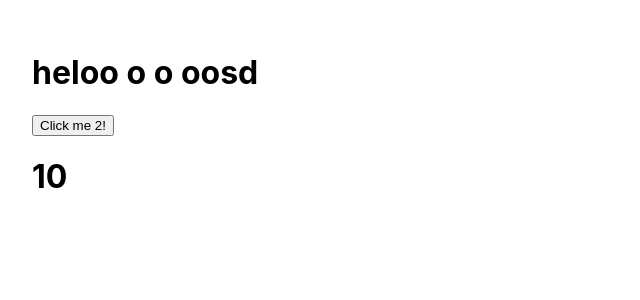
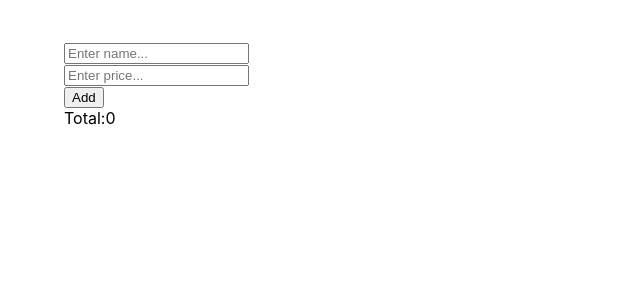
Before and after one commit to Khoaruoi69/test, a React (Create React App) app: page / in a window 1280 px wide. Shown: the top 300 px of the page, without its empty margins (0-640 px from the left). Built offline with nearby package versions, Linux system fonts and the light colour scheme.

Commit message:
dùng useMemo() đẻ tính mảng ko lặp

```diff
--- a/src/App.js
+++ b/src/App.js
@@ -3,18 +3,10 @@
 
 
 function App() {
-  const [count2, setCount2]= useState(10)
-
-
-  const handleCount2 = useCallback(()=>{
-    setCount2(pre=>pre+1);
-  },[])
 
   return (
     <div style={{ padding: 32}}>
-     <Content onIncrease2={handleCount2}/>
-     <h1>{count2 }</h1>
-
+      <Content/>
     </div>
   )
 }
--- a/src/Content.js
+++ b/src/Content.js
@@ -1,4 +1,4 @@
-import { useEffect, useInsertionEffect, useState, useRef, memo } from "react";
+import { useEffect, useInsertionEffect, useState, useRef, memo, useMemo } from "react";
 // memo chỉ chạy khi có một thằng components thay đổi, nếu ko có thay đổi gì thì nó giữ nguyên ko thay đổi
 /**
  * 1. memo() - > higher Order  Components(HOC)
@@ -12,13 +12,56 @@
 
 function Content({count, onIncrease2}) {
 
-  console.log("re-render");
+  const [name,setName] = useState()
+  const [price,setPrice] = useState()
+  const [products,setProducts] = useState([])
 
+  // useRef để đưa con trỏ chuột về ô input
+   const nameRef = useRef()
+
+  const handleSubmit=()=>{
+    setProducts([...products,{
+      name: name,
+      price: +price
+    }])
+    setName('')
+    setPrice('')
+    nameRef.current.focus()
+  }
+
+  // When the product changes, the use changes.
+  const total = useMemo(()=>{
+    const results = products.reduce((results, product)=>{
+      console.log('recalculation')
+      return results + product.price;
+    },0)
+    return results;
+  },[products])
   return (
-    <div>
-    <h1>heloo o o oosd </h1>
-     <button onClick={ onIncrease2}>Click me 2!</button>
+    <div style={{padding:'10px 32px'}}>
+      <input
+        ref={nameRef}
+        value={name}
+        placeholder="Enter name..."
+        onChange={e=>setName(e.target.value)}
+      />
+      <br/>
+      <input
+        value={price}
+        placeholder="Enter price..."
+        onChange={e=>setPrice(e.target.value)}
+      />
+      <br/>
+      <button onClick={handleSubmit}> Add</button>
+      <br/>
+      Total:{total}
+      <ul>
+        {products.map((product,index)=>(
+          <li key={index}>{product.name} - {product.price}</li>
+        ))}
+      </ul>
+
     </div>
   );
 }
-export default memo(Content);
+export default memo(Content)
```
